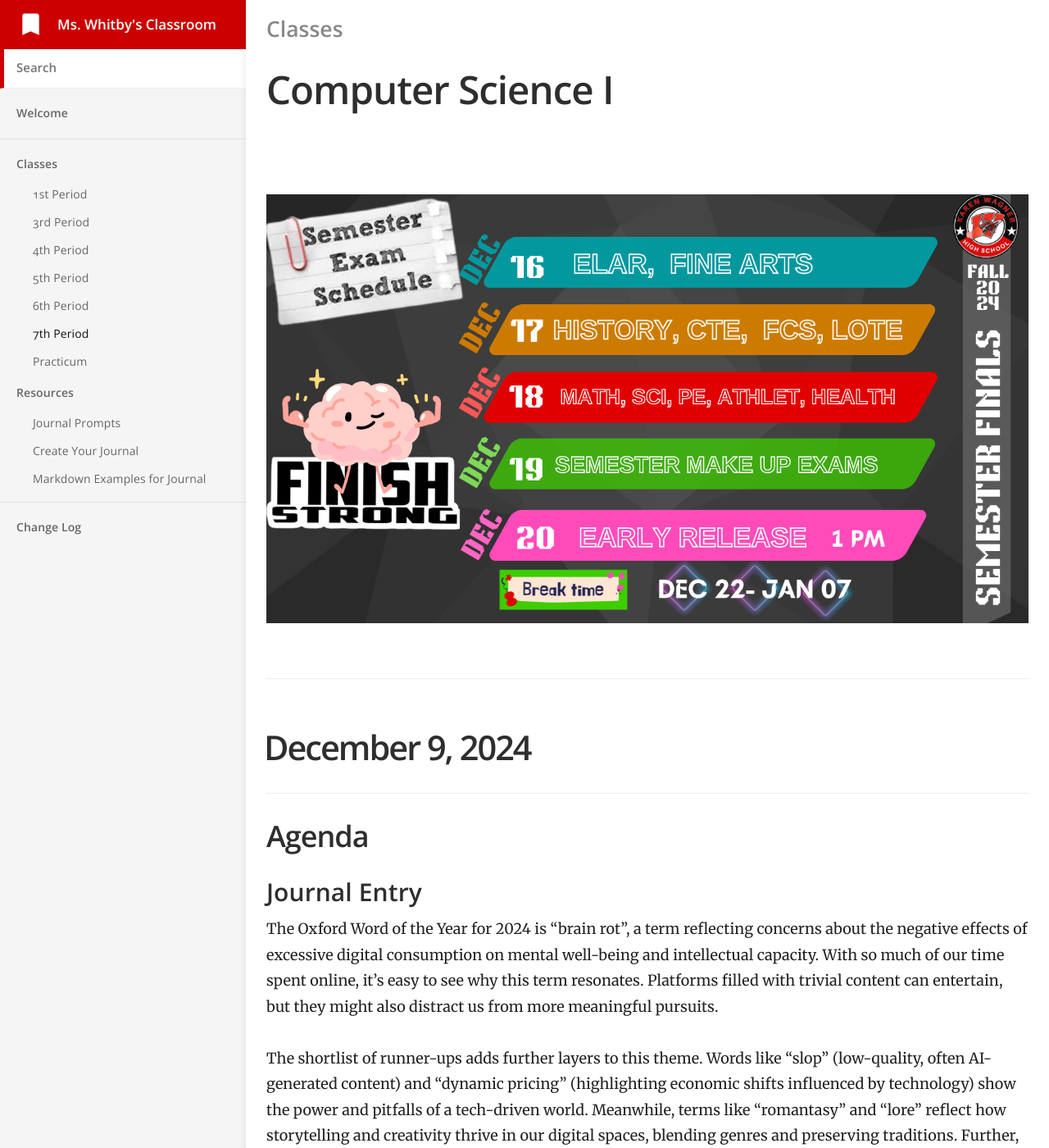
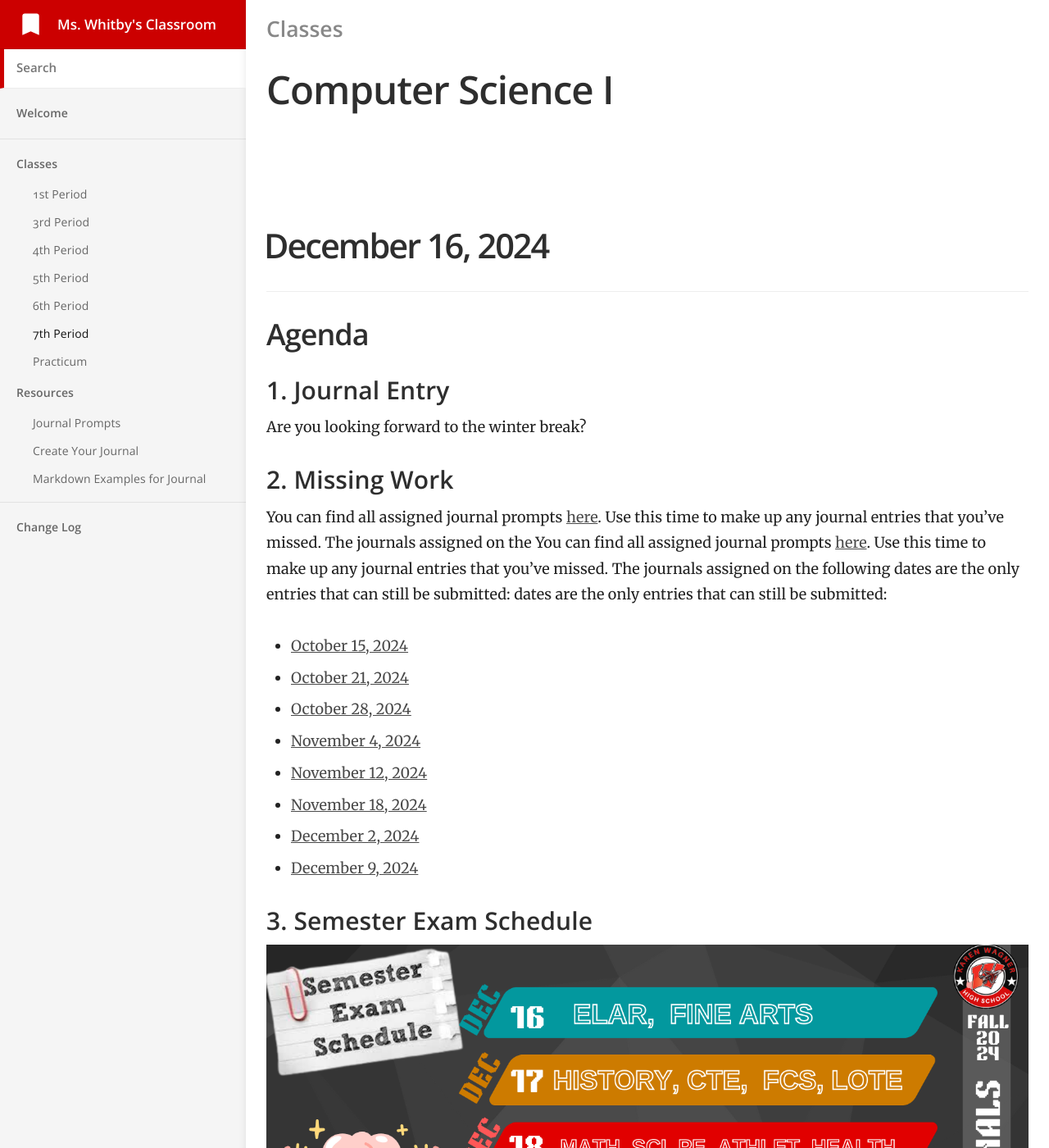
Before and after one commit to mswhitby/classroom, a Jekyll site: the page built from _docs/classes/7th.md, in a window 1280 px wide and 1400 px high. Shown: the whole window at 82% size. Built offline with Jekyll 4.4.1, drawn with Linux system fonts in a browser that asks for light colours.

Commit message:
Updated lessons

```diff
--- a/_docs/classes/7th.md
+++ b/_docs/classes/7th.md
@@ -5,7 +5,33 @@ category: Classes
 order: 6
 ---
 
-![alt text](../../media/2024_exams_wide.png)
+# December 16, 2024
+
+## Agenda
+
+### 1. Journal Entry
+
+Are you looking forward to the winter break?
+
+### 2. Missing Work
+
+You can find all assigned journal prompts [here](https://github.com/mswhitby/classroom/blob/main/_docs/resources/journal.md). Use this time to make up any journal entries that you've missed. The journals assigned on the You can find all assigned journal prompts [here](https://github.com/mswhitby/classroom/blob/main/_docs/resources/journal.md). Use this time to make up any journal entries that you've missed. The journals assigned on the following dates are the only entries that can still be submitted:
+ dates are the only entries that can still be submitted:
+
+- [October 15, 2024](https://github.com/mswhitby/classroom/blob/main/_docs/resources/journal.md#october-15-2024)
+- [October 21, 2024](https://github.com/mswhitby/classroom/blob/main/_docs/resources/journal.md#october-21-2024)
+- [October 28, 2024](https://github.com/mswhitby/classroom/blob/main/_docs/resources/journal.md#october-28-2024)
+- [November 4, 2024](https://github.com/mswhitby/classroom/blob/main/_docs/resources/journal.md#november-4-2024)
+- [November 12, 2024](https://github.com/mswhitby/classroom/blob/main/_docs/resources/journal.md#november-12-2024)
+- [November 18, 2024](https://github.com/mswhitby/classroom/blob/main/_docs/resources/journal.md#november-18-2024)
+- [December 2, 2024](https://github.com/mswhitby/classroom/blob/main/_docs/resources/journal.md#december-2-2024)
+- [December 9, 2024](https://github.com/mswhitby/classroom/blob/main/_docs/resources/journal.md#december-9-2024)
+
+### 3. Semester Exam Schedule
+![alt text](../../media/2024_exams_wide.png) -->
+
+----
+
 
 ----
 
```
Also changed, not shown: _docs/classes/3rd.md (+17 -0 lines), _docs/classes/4th.md (+17 -0 lines), _docs/classes/5th.md (+24 -1 lines), _docs/classes/6th.md (+17 -0 lines).
